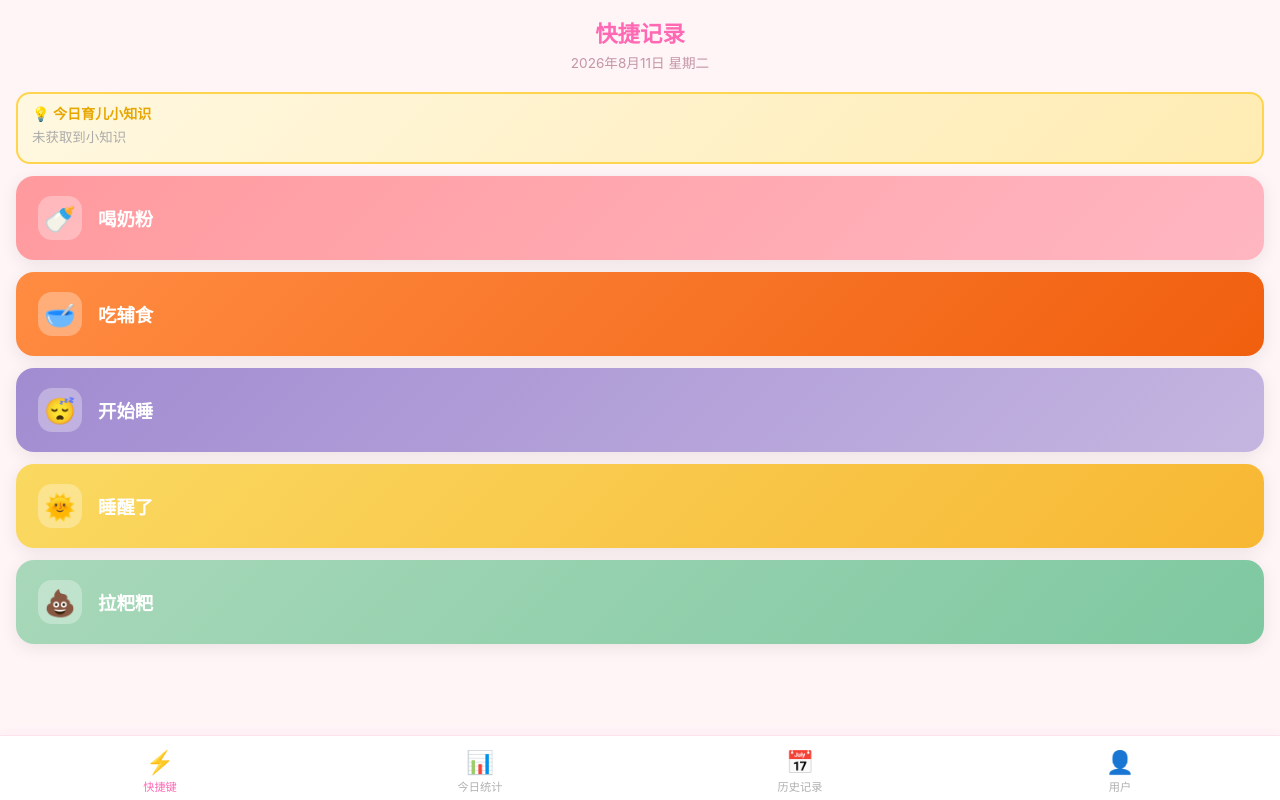
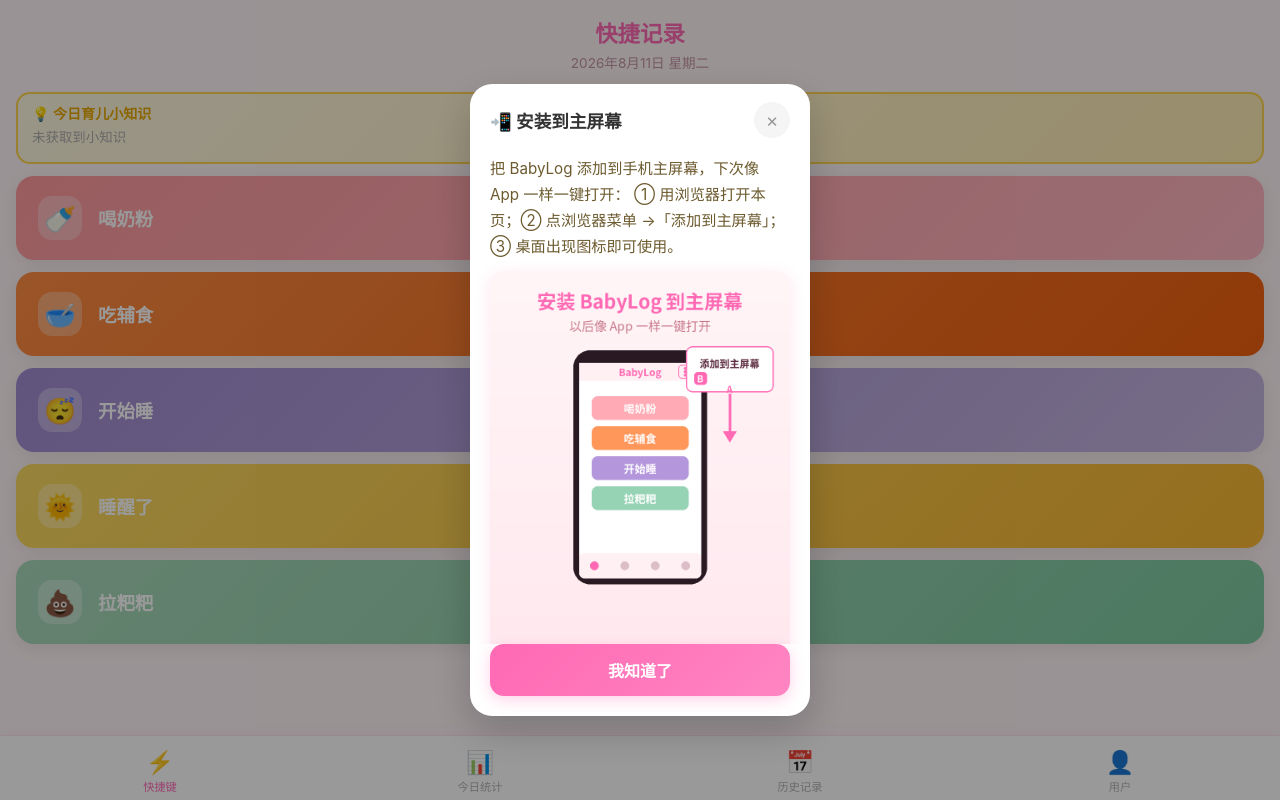
Before and after one commit to Moonlight3399/babylog, a Flask app: template templates/index.html in a window 1280 px wide. Run offline with Flask 3, Linux system fonts and the light colour scheme; the template is opened without the code that fills it, so the values that code supplies are empty.

Commit message:
新增：新用户首次登录弹出安装指引（install.png引导图+添加到主屏幕说明，可滚动不缩小，User加install_guide_seen标记）

```diff
--- a/app/__init__.py
+++ b/app/__init__.py
@@ -44,6 +44,11 @@ def migrate_schema(app):
                     "ALTER TABLE users ADD COLUMN created_by INTEGER"
                 ))
                 print('[迁移] users 表已添加 created_by 列')
+            if 'install_guide_seen' not in cols:
+                db.session.execute(text(
+                    "ALTER TABLE users ADD COLUMN install_guide_seen INTEGER NOT NULL DEFAULT 0"
+                ))
+                print('[迁移] users 表已添加 install_guide_seen 列')
             db.session.commit()
         # records 表补充 foods 列（辅食）
         if 'records' in insp.get_table_names():
--- a/app/auth.py
+++ b/app/auth.py
@@ -189,8 +189,19 @@ def api_user(user):
         'identity': user.identity,
         'baby': {'id': baby.id, 'name': baby.name,
                  'birth_date': str(baby.birth_date) if baby.birth_date else None} if baby else None,
+        'install_guide_seen': bool(user.install_guide_seen),
         'created_at': user.created_at.isoformat(),
     })
+
+
+@auth_bp.route('/api/user/guide_seen', methods=['POST'])
+@login_required
+def api_guide_seen(user):
+    """标记已看过安装指引（新用户首次登录弹出后调用）"""
+    if not user.install_guide_seen:
+        user.install_guide_seen = True
+        db.session.commit()
+    return jsonify({'ok': True})
 
 
 # ------------------------------------------------------------
--- a/app/models.py
+++ b/app/models.py
@@ -16,6 +16,7 @@ class User(db.Model):
     baby_id = db.Column(db.Integer, db.ForeignKey('babies.id'), nullable=True)  # 关联宝宝
     identity = db.Column(db.String(20), nullable=True)  # 爸爸/妈妈/爷爷/奶奶/外公/外婆
     created_by = db.Column(db.Integer, nullable=True)  # 创建者用户ID（仅创建者可删除）
+    install_guide_seen = db.Column(db.Boolean, nullable=False, default=False)  # 是否已看过安装指引
     created_at = db.Column(db.DateTime, default=datetime.utcnow)
 
 
--- a/static/style.css
+++ b/static/style.css
@@ -483,6 +483,37 @@ input, button {
 
 .meal-opt:active {
     transform: scale(0.95);
+}
+
+/* --- 安装指引弹窗 --- */
+.guide-modal .modal-box {
+    max-width: 340px;
+}
+
+.guide-body {
+    max-height: 62vh;
+    overflow-y: auto;
+    -webkit-overflow-scrolling: touch;
+    text-align: center;
+    padding-top: 6px;
+}
+
+.guide-text {
+    font-size: 0.95rem;
+    color: #6D5B2F;
+    line-height: 1.7;
+    margin-bottom: 12px;
+    text-align: left;
+}
+
+.guide-img {
+    width: 100%;
+    max-width: 300px;
+    height: auto;
+    border-radius: 12px;
+    margin: 0 auto 6px;
+    display: block;
+    box-shadow: 0 4px 16px rgba(255, 105, 180, 0.18);
 }
 
 /* --- Records List --- */
--- a/templates/index.html
+++ b/templates/index.html
@@ -14,7 +14,7 @@
     <link rel="apple-touch-icon" href="/static/icons/192x192.png">
     <link rel="icon" type="image/png" href="/static/icons/192x192.png">
 
-    <link rel="stylesheet" href="/static/style.css?v=7">
+    <link rel="stylesheet" href="/static/style.css?v=8">
 </head>
 <body class="app-body">
     <!-- 内容区 -->
@@ -599,6 +599,26 @@
         </div>
     </div>
 
+    <!-- 安装指引弹窗（新用户首次登录弹出） -->
+    <div class="modal-overlay" id="installGuideModal">
+        <div class="modal-box guide-modal">
+            <div class="modal-header">
+                <h3>📲 安装到主屏幕</h3>
+                <button class="modal-close" id="installGuideClose">&times;</button>
+            </div>
+            <div class="modal-body guide-body">
+                <div class="guide-text">
+                    把 BabyLog 添加到手机主屏幕，下次像 App 一样一键打开：
+                    ① 用浏览器打开本页；② 点浏览器菜单 →「添加到主屏幕」；③ 桌面出现图标即可使用。
+                </div>
+                <img src="/static/install.png" class="guide-img" alt="安装指引">
+            </div>
+            <div class="modal-footer">
+                <button class="btn btn-primary btn-full" id="installGuideOk">我知道了</button>
+            </div>
+        </div>
+    </div>
+
     <!-- Toast -->
     <div class="toast-global" id="globalToast"></div>
 
@@ -1302,6 +1322,10 @@
                 window.babyAgeDays = (data.baby && data.baby.birth_date)
                     ? daysSinceBirth(data.baby.birth_date) : null;
                 applyAgeGating();
+                // 新用户首次登录：弹出安装指引
+                if (!data.install_guide_seen) {
+                    document.getElementById('installGuideModal').classList.add('show');
+                }
                 if (data.role === 'admin') {
                     document.getElementById('adminPanel').style.display = 'block';
                     loadAdminBabies();
@@ -1311,6 +1335,18 @@
                 }
             });
     }
+
+    // ========== 安装指引弹窗（首次登录弹出，关闭后标记已看） ==========
+    const installGuideModal = document.getElementById('installGuideModal');
+    function closeInstallGuide() {
+        installGuideModal.classList.remove('show');
+        fetch('/api/user/guide_seen', { method: 'POST' });
+    }
+    document.getElementById('installGuideClose').addEventListener('click', closeInstallGuide);
+    document.getElementById('installGuideOk').addEventListener('click', closeInstallGuide);
+    installGuideModal.addEventListener('click', (e) => {
+        if (e.target === installGuideModal) closeInstallGuide();
+    });
 
     // 保存我的身份/宝宝生日（宝宝由管理员绑定，不可改；生日人人可设）
     document.getElementById('saveProfileBtn').addEventListener('click', () => {
```
Also changed, not shown: install.png (added), static/install.png (added).
